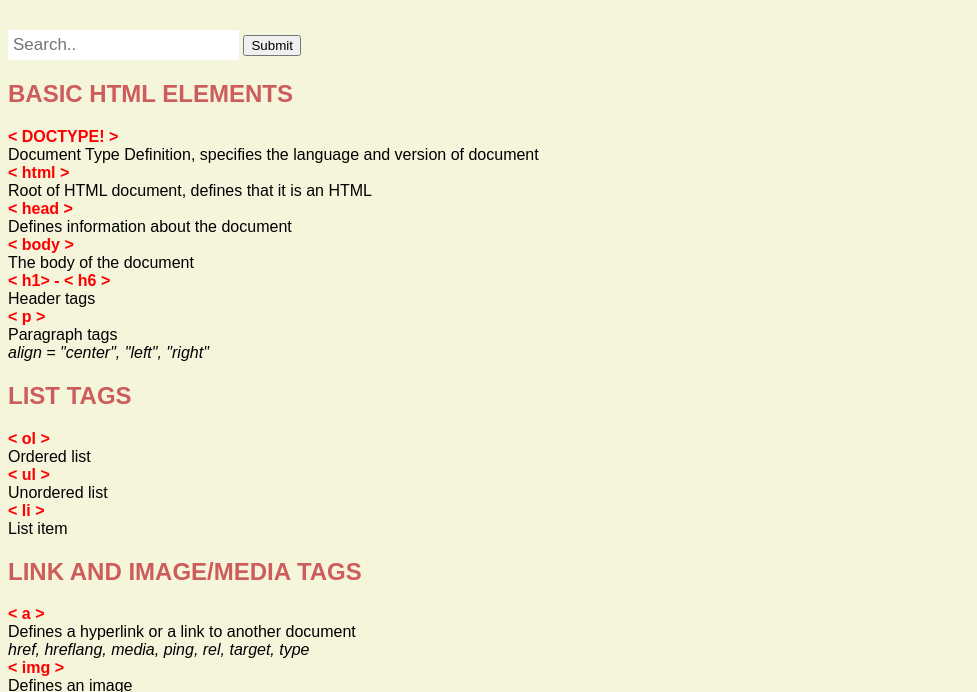
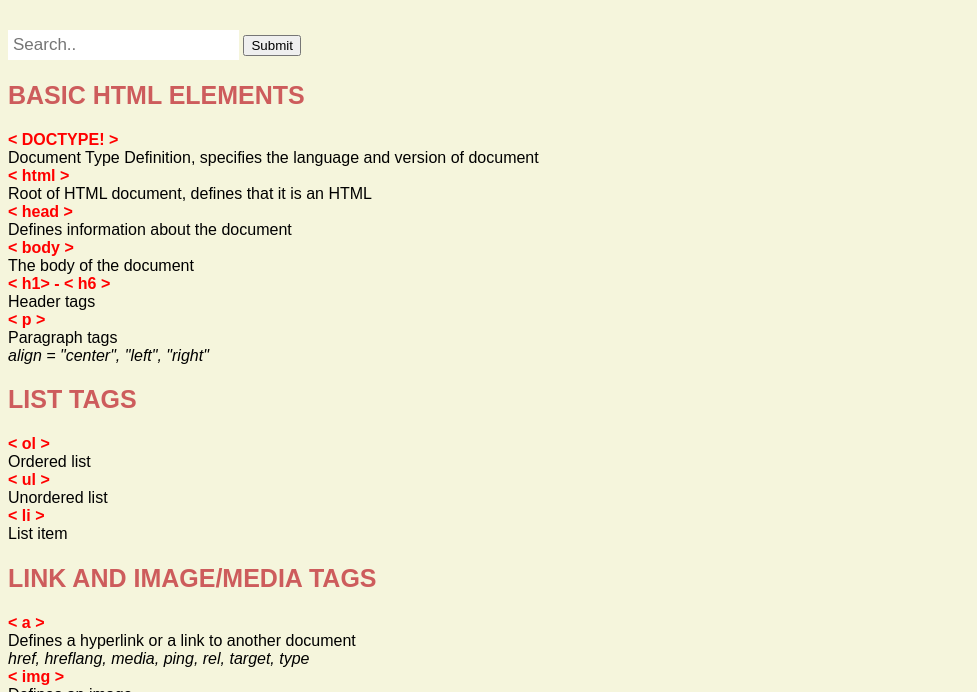
Before and after one commit to bw10782n/CIS102W, a plain HTML site: page Assignment #5/cheatsheet.html in a window 1280 px wide. Shown: the part 92-784 px from the top of the page, without its empty margins (0-977 px from the left). Drawn offline with Linux system fonts and the light colour scheme.

Commit message:
Update cheatsheet.css

```diff
--- a/Assignment #5/cheatsheet.css
+++ b/Assignment #5/cheatsheet.css
@@ -9,7 +9,7 @@
 h2 {
     color: #CD5C5C;
     font-weight: bold;
-    font size: 20px;
+    font-size: 25px;
 }
 
 b {
```
